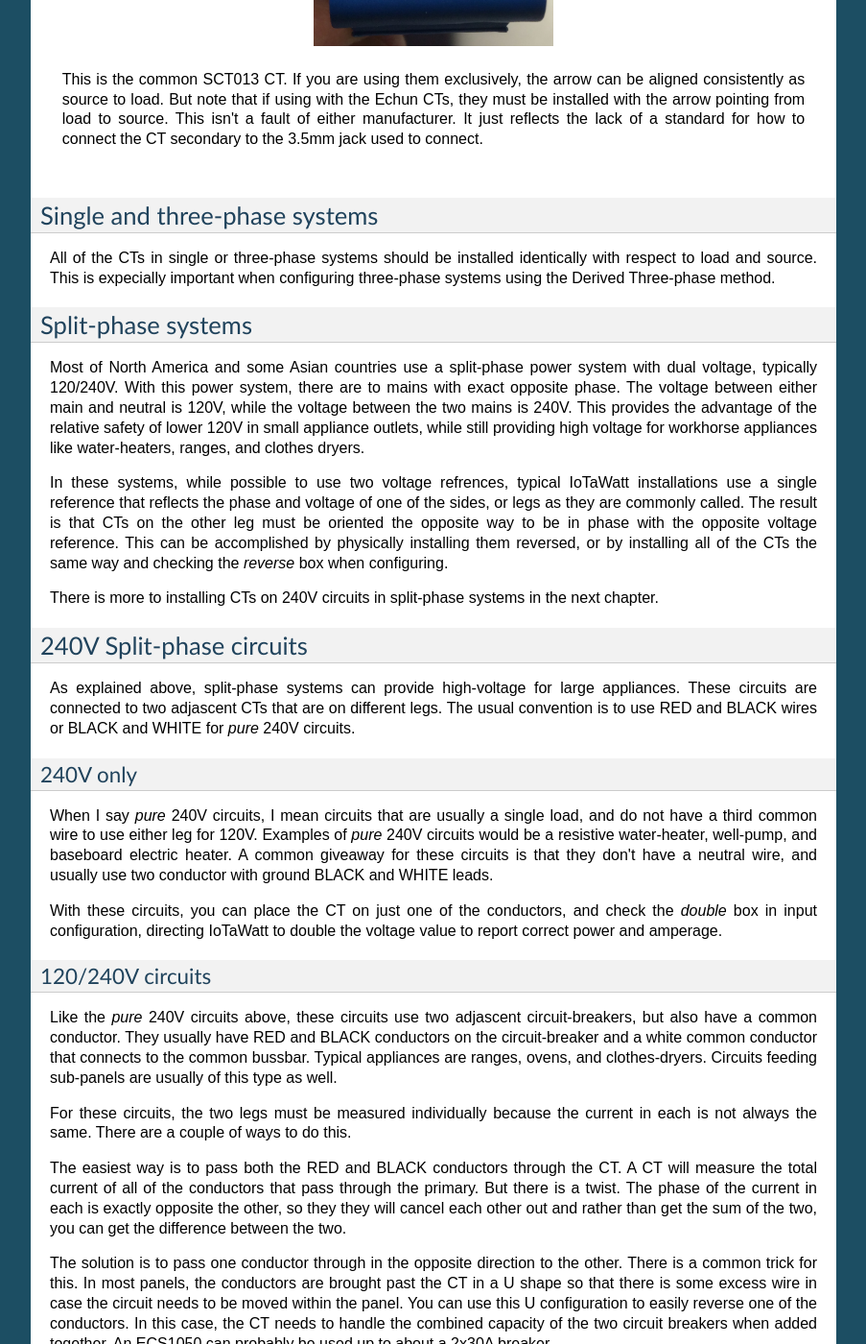
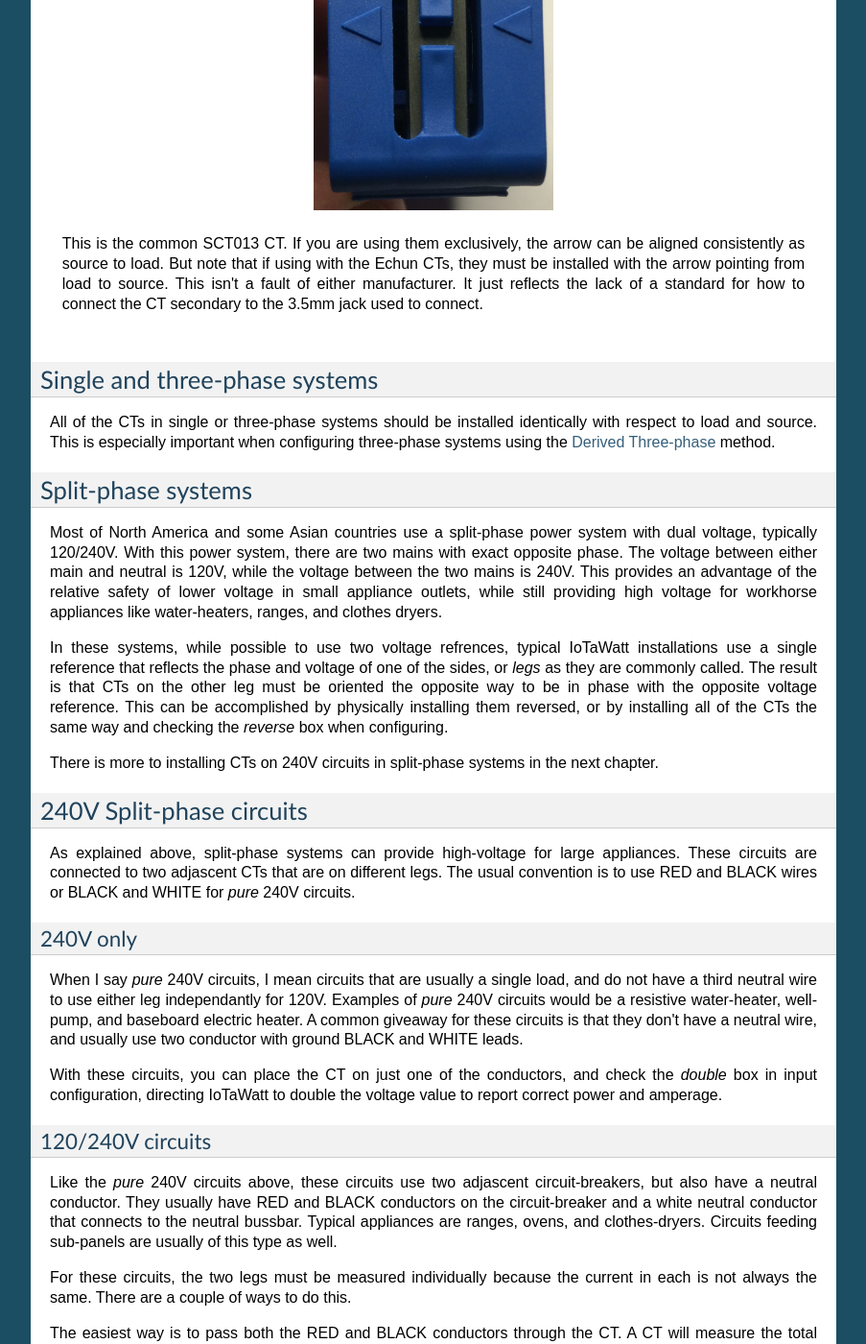
Before and after one commit to boblemaire/IoTaWatt, a Sphinx documentation site: the page built from Docs/CTbasics.rst, in a window 1280 px wide and 1400 px high, scrolled down 3731 px. Shown: the whole window at 96% size, without its empty margins (198-1101 px from the left). Built offline with Sphinx 7.4.7, drawn with Linux system fonts in a browser that asks for light colours; formulas are drawn with MathJax 3; some of the changed text lies outside the part shown.

Commit message:
CT basics

```diff
--- a/Docs/CTbasics.rst
+++ b/Docs/CTbasics.rst
@@ -31,17 +31,17 @@
 CTs that are suited to use with the IoTaWatt in typical
 scenarios.
 
-Physically, a CT needs to have an iron core that through
+Physically, a CT needs to have an iron core through
 which one or more primary conductors pass. The most basic
 type is a solid-core CT, where an iron doughnut is wrapped
 with turns of wire. This type of CT is relatively inexpensive,
-and is typically more accurate, but requires that the primary
+typically very accurate, but requires that the primary
 conductor be disconnected and reconnected to install, thus
 exposing the installer to high-voltage and disrupting the
 primary circuit.
 
 .. figure:: pics/solidCoreCT.jpg
-    :scale: 10 %
+    :scale: 30 %
     :align: center
     :alt: Solid Core CT
 
@@ -49,8 +49,8 @@
 
 Split-core CTs also require an iron core around the primary,
 but do so using two hinged halves that mate to form the continuous
-iron loop. This type of CT can be installed on an active
-insulated primary conductor.
+iron loop. This type of CT can be installed by simply snapping
+the two halves over an active primary conductor.
 
 .. figure:: pics/splitCoreCT.jpg
     :scale: 30 %
@@ -62,7 +62,12 @@
 Installation
 ------------
 
-*Regardless of type, the installation of CTs can be dangerous and/or
+.. image:: pics/warningSymbol.png
+    :scale: 30 %
+    :align: left
+    :alt: **Warning!**
+
+*The installation of CTs can be dangerous and/or
 cause hazardous situations resulting serious injury or death.
 Worldwide, there are a variety of electrical conventions, regulations
 and standards.  It is the user's responsibility to insure that the
@@ -96,10 +101,11 @@
 IoTaWatt will accept many different CTs from different manufacturers.
 While most have some type of markings that can be used as a
 reference for polarity, there is no universal standard.  Typically,
-CTs from the same manufacturer will observe a common standard.
+CTs from the same manufacturer will be consistent with respect to source
+and load indicators.
 
 And so it is for the Echun CTs that IoTaWatt, Inc makes available.
-When installing, we introduce the notion of a *source* and a *load*.
+When installing, we use the notion of a *source* and a *load*.
 The source can be conceptualized as *where the power comes from*
 and the load as *where the power goes*.
 
@@ -155,19 +161,20 @@
 
 All of the CTs in single or three-phase systems should
 be installed identically with respect to load and
-source.  This is expecially important when configuring
-three-phase systems using the Derived Three-phase method.
+source.  This is especially important when configuring
+three-phase systems using the
+`Derived Three-phase <threePhase.html>`_ method.
 
 Split-phase systems
 -------------------
 
 Most of North America and some Asian countries use
 a split-phase power system with dual voltage, typically
-120/240V.  With this power system, there are to mains
+120/240V.  With this power system, there are two mains
 with exact opposite phase. The voltage between either
 main and neutral is 120V, while the voltage between
-the two mains is 240V.  This provides the advantage of
-the relative safety of lower 120V in small appliance
+the two mains is 240V.  This provides an advantage of
+the relative safety of lower voltage in small appliance
 outlets, while still providing high voltage for
 workhorse appliances like water-heaters, ranges,
 and clothes dryers.
@@ -175,7 +182,7 @@
 In these systems, while possible to use two voltage refrences,
 typical IoTaWatt installations use a single reference
 that reflects the phase and voltage of one of the sides,
-or legs as they are commonly called. The result is that
+or *legs* as they are commonly called. The result is that
 CTs on the other leg must be oriented  the opposite way to
 be in phase with the opposite voltage reference.  This can be
 accomplished by physically installing them reversed, or by
@@ -198,8 +205,8 @@
 ^^^^^^^^^
 
 When I say *pure* 240V circuits, I mean circuits that are
-usually a single load, and do not have a third common wire
-to use either leg for 120V.  Examples of *pure* 240V
+usually a single load, and do not have a third neutral wire
+to use either leg independantly for 120V.  Examples of *pure* 240V
 circuits would be a resistive water-heater, well-pump, and
 baseboard electric heater. A common giveaway for these circuits
 is that they don't have a neutral wire, and usually use two
@@ -214,9 +221,9 @@
 ^^^^^^^^^^^^^^^^^
 
 Like the *pure* 240V circuits above, these circuits use two
-adjascent circuit-breakers, but also have a common conductor.
+adjascent circuit-breakers, but also have a neutral conductor.
 They usually have RED and BLACK conductors on the circuit-breaker
-and a white common conductor that connects to the common bussbar.
+and a white neutral conductor that connects to the neutral bussbar.
 Typical appliances are ranges, ovens, and clothes-dryers.  Circuits
 feeding sub-panels are usually of this type as well.
 
```
Also changed, not shown: other parts of Docs/CTbasics.rst (+5 -5 lines), Docs/pics/warningSymbol.png (added).
